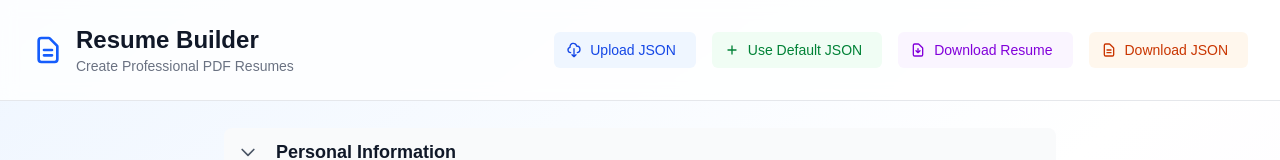
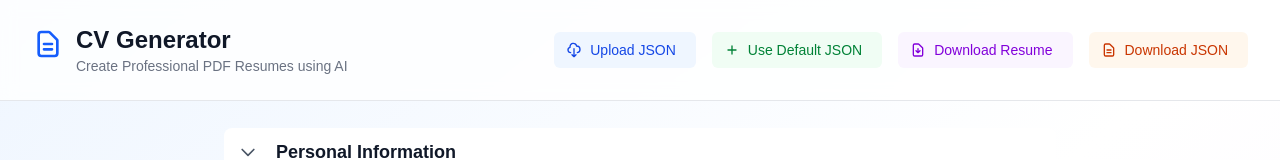
Before and after one commit to ryanxai/cvgen-ui, a Next.js app: page / in a window 1280 px wide. Shown: the top 160 px of the page. Built offline with nearby package versions, Linux system fonts and the light colour scheme; no server answers.

Commit message:
Update HomePage title and description for clarity, and modify button styles in ResumeForm to use a consistent background color, enhancing visual coherence across the application.

```diff
--- a/src/app/page.tsx
+++ b/src/app/page.tsx
@@ -577,7 +577,7 @@ export default function HomePage() {
         <div className="max-w-7xl mx-auto px-4 sm:px-6 lg:px-8">
           <div className="flex flex-col sm:flex-row justify-between items-start sm:items-center py-4 sm:py-6 space-y-4 sm:space-y-0">
             <div className="flex items-center space-x-3">
-              <div className="flex-shrink-0">
+              <div className="flex-shrink-0 -mt-3">
                 <svg
                   className="w-6 h-6 sm:w-8 sm:h-8 text-blue-600"
                   fill="none"
@@ -594,8 +594,8 @@ export default function HomePage() {
                 </svg>
               </div>
               <div>
-                <h1 className="text-xl sm:text-2xl font-bold text-gray-900">Resume Builder</h1>
-                <p className="text-xs sm:text-sm text-gray-500">Create Professional PDF Resumes</p>
+                <h1 className="text-xl sm:text-2xl font-bold text-gray-900">CV Generator</h1>
+                <p className="text-xs sm:text-sm text-gray-500">Create Professional PDF Resumes using AI</p>
               </div>
             </div>
 
--- a/src/components/ResumeForm.tsx
+++ b/src/components/ResumeForm.tsx
@@ -400,7 +400,7 @@ export default function ResumeForm({
             <button
               type="button"
               onClick={() => setIsPersonalInfoCollapsed(!isPersonalInfoCollapsed)}
-              className="flex items-center space-x-3 flex-1 cursor-pointer bg-gray-50 p-2 rounded-lg transition-all duration-200 focus:outline-none focus:ring-2 focus:ring-blue-500"
+              className="flex items-center space-x-3 flex-1 cursor-pointer bg-white p-2 rounded-lg transition-all duration-200 focus:outline-none focus:ring-2 focus:ring-blue-500"
             >
               <div className="flex items-center justify-center w-8 h-8 rounded-lg transition-all duration-200">
                 <svg
@@ -544,7 +544,7 @@ export default function ResumeForm({
             <button
               type="button"
               onClick={() => setIsExperienceCollapsed(!isExperienceCollapsed)}
-              className="flex items-center space-x-3 flex-1 cursor-pointer bg-gray-50 p-2 rounded-lg transition-all duration-200 focus:outline-none focus:ring-2 focus:ring-blue-500"
+              className="flex items-center space-x-3 flex-1 cursor-pointer bg-white p-2 rounded-lg transition-all duration-200 focus:outline-none focus:ring-2 focus:ring-blue-500"
             >
               <div className="flex items-center justify-center w-8 h-8 rounded-lg transition-all duration-200">
                 <svg
@@ -689,7 +689,7 @@ export default function ResumeForm({
             <button
               type="button"
               onClick={() => setIsEducationCollapsed(!isEducationCollapsed)}
-              className="flex items-center space-x-3 flex-1 cursor-pointer bg-gray-50 p-2 rounded-lg transition-all duration-200 focus:outline-none focus:ring-2 focus:ring-blue-500"
+              className="flex items-center space-x-3 flex-1 cursor-pointer bg-white p-2 rounded-lg transition-all duration-200 focus:outline-none focus:ring-2 focus:ring-blue-500"
             >
               <div className="flex items-center justify-center w-8 h-8 rounded-lg transition-all duration-200">
                 <svg
@@ -786,7 +786,7 @@ export default function ResumeForm({
             <button
               type="button"
               onClick={() => setIsSkillsCollapsed(!isSkillsCollapsed)}
-              className="flex items-center space-x-3 flex-1 cursor-pointer bg-gray-50 p-2 rounded-lg transition-all duration-200 focus:outline-none focus:ring-2 focus:ring-blue-500"
+              className="flex items-center space-x-3 flex-1 cursor-pointer bg-white p-2 rounded-lg transition-all duration-200 focus:outline-none focus:ring-2 focus:ring-blue-500"
             >
               <div className="flex items-center justify-center w-8 h-8 rounded-lg transition-all duration-200">
                 <svg
@@ -911,7 +911,7 @@ export default function ResumeForm({
             <button
               type="button"
               onClick={() => setIsAwardsCollapsed(!isAwardsCollapsed)}
-              className="flex items-center space-x-3 flex-1 cursor-pointer bg-gray-50 p-2 rounded-lg transition-all duration-200 focus:outline-none focus:ring-2 focus:ring-blue-500"
+              className="flex items-center space-x-3 flex-1 cursor-pointer bg-white p-2 rounded-lg transition-all duration-200 focus:outline-none focus:ring-2 focus:ring-blue-500"
             >
               <div className="flex items-center justify-center w-8 h-8 rounded-lg transition-all duration-200">
                 <svg
@@ -1064,7 +1064,7 @@ export default function ResumeForm({
             <button
               type="button"
               onClick={() => setIsCertificationsCollapsed(!isCertificationsCollapsed)}
-              className="flex items-center space-x-3 flex-1 cursor-pointer bg-gray-50 p-2 rounded-lg transition-all duration-200 focus:outline-none focus:ring-2 focus:ring-blue-500"
+              className="flex items-center space-x-3 flex-1 cursor-pointer bg-white p-2 rounded-lg transition-all duration-200 focus:outline-none focus:ring-2 focus:ring-blue-500"
             >
               <div className="flex items-center justify-center w-8 h-8 rounded-lg transition-all duration-200">
                 <svg
@@ -1187,7 +1187,7 @@ export default function ResumeForm({
             <button
               type="button"
               onClick={() => setIsPublicationsCollapsed(!isPublicationsCollapsed)}
-              className="flex items-center space-x-3 flex-1 cursor-pointer bg-gray-50 p-2 rounded-lg transition-all duration-200 focus:outline-none focus:ring-2 focus:ring-blue-500"
+              className="flex items-center space-x-3 flex-1 cursor-pointer bg-white p-2 rounded-lg transition-all duration-200 focus:outline-none focus:ring-2 focus:ring-blue-500"
             >
               <div className="flex items-center justify-center w-8 h-8 rounded-lg transition-all duration-200">
                 <svg
```
